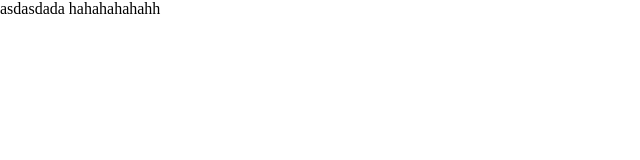
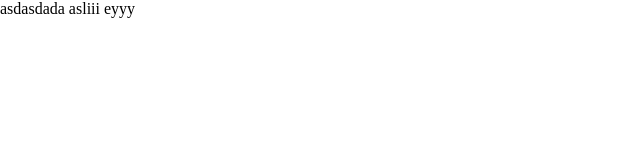
Before and after one commit to WismarPutra/percobaan, a plain HTML site: page index.html in a window 1280 px wide. Shown: the full height of the page, 0-640 px from the left. Drawn offline with Linux system fonts and the light colour scheme.

Commit message:
menambah text juga

```diff
--- a/index.html
+++ b/index.html
@@ -8,6 +8,6 @@
 </head>
 <body>
     asdasdada
-    hahahahahahh
+    asliii eyyy
 </body>
 </html>
```
